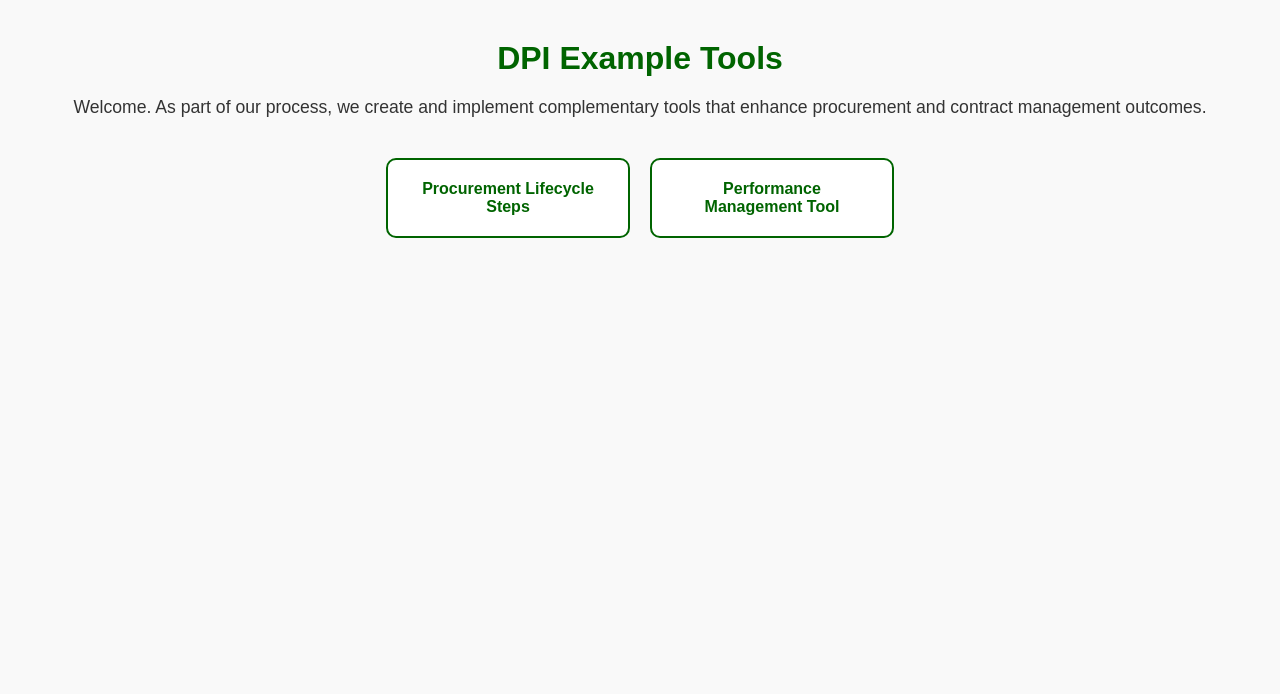
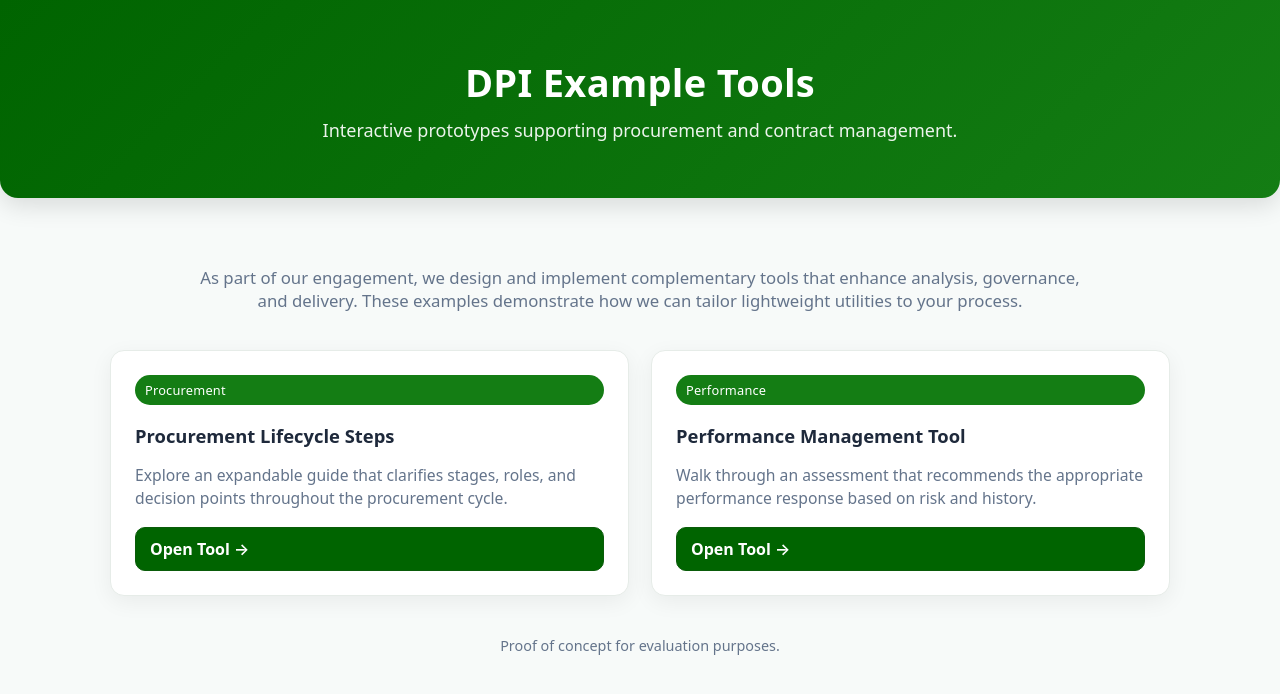
Before and after one commit to RazCand/DPItools, a plain HTML site: page index.html in a window 1280 px wide. Drawn offline with Linux system fonts and the light colour scheme.

```diff
--- a/index.html
+++ b/index.html
@@ -1,64 +1,161 @@
 <!DOCTYPE html>
 <html lang="en">
 <head>
-  <meta charset="UTF-8">
-  <meta name="viewport" content="width=device-width, initial-scale=1.0">
+  <meta charset="UTF-8" />
+  <meta name="viewport" content="width=device-width, initial-scale=1" />
   <title>DPI Example Tools</title>
   <style>
-    body {
-      font-family: Arial, sans-serif;
-      margin: 40px;
-      background-color: #f9f9f9;
-      color: #333;
+    :root{
+      --green-1:#006400; /* darkest */
+      --green-2:#0A5C0A;
+      --green-3:#147D14;
+      --green-4:#1F9A1F; /* lightest used with white text */
+      --ink:#1e293b;
+      --muted:#64748b;
+      --card:#ffffff;
+      --bg:#f7faf9;
+    }
+    *{box-sizing:border-box}
+    body{
+      margin:0;
+      font-family: system-ui, -apple-system, Segoe UI, Roboto, Helvetica, Arial, "Apple Color Emoji","Segoe UI Emoji";
+      background: var(--bg);
+      color: var(--ink);
+    }
+    .wrap{
+      max-width: 1100px;
+      margin: 0 auto;
+      padding: 40px 20px 80px;
+    }
+    header{
+      background: linear-gradient(135deg, var(--green-1), var(--green-3));
+      color:#fff;
+      border-bottom-left-radius: 18px;
+      border-bottom-right-radius: 18px;
+      padding: 56px 20px;
       text-align: center;
+      box-shadow: 0 8px 24px rgba(0,0,0,.12);
     }
-    header {
-      font-size: 2em;
-      font-weight: bold;
-      margin-bottom: 20px;
-      color: #006400;
+    header h1{
+      margin:0 0 10px;
+      font-weight:700;
+      letter-spacing:.3px;
+      font-size: clamp(28px, 4.5vw, 38px);
     }
-    p {
-      font-size: 1.1em;
-      margin-bottom: 40px;
+    header p{
+      margin:0;
+      opacity:.92;
+      font-size: clamp(14px, 2.5vw, 18px);
     }
-    .tool-links {
+    .intro{
+      margin: 28px auto 38px;
+      max-width: 900px;
+      text-align: center;
+      color: var(--muted);
+      font-size: 1.05rem;
+    }
+    .grid{
+      display: grid;
+      grid-template-columns: repeat(auto-fit, minmax(260px, 1fr));
+      gap: 22px;
+      align-items: stretch;
+    }
+    .card{
+      background: var(--card);
+      border: 1px solid #e6ece8;
+      border-radius: 14px;
+      padding: 24px;
       display: flex;
-      justify-content: center;
-      gap: 20px;
+      flex-direction: column;
+      justify-content: space-between;
+      gap: 12px;
+      box-shadow: 0 6px 22px rgba(0,0,0,.06);
+      transition: transform .18s ease, box-shadow .18s ease, border-color .18s ease;
     }
-    .tool-card {
-      background-color: #ffffff;
-      border: 2px solid #006400;
+    .card:hover{
+      transform: translateY(-4px);
+      box-shadow: 0 10px 28px rgba(0,0,0,.10);
+      border-color: #dbe7df;
+    }
+    .badge{
+      display:inline-block;
+      padding:6px 10px;
+      font-size:.8rem;
+      border-radius:999px;
+      color:#fff;
+      background: var(--green-3);
+      letter-spacing:.2px;
+    }
+    .card h3{
+      margin:6px 0 4px;
+      font-size: 1.15rem;
+    }
+    .card p{
+      margin:0 0 6px;
+      color: var(--muted);
+      font-size: .98rem;
+      line-height: 1.45;
+      min-height: 44px;
+    }
+    .cta{
+      margin-top:auto;
+      display:inline-flex;
+      align-items:center;
+      gap:10px;
+      text-decoration:none;
+      color:#fff;
+      background: var(--green-1);
+      border: 1px solid var(--green-2);
+      padding: 10px 14px;
       border-radius: 10px;
-      padding: 20px;
-      width: 200px;
-      text-align: center;
-      transition: 0.3s ease;
+      font-weight: 600;
+      transition: background .18s ease, transform .12s ease;
     }
-    .tool-card:hover {
-      background-color: #eaf6ea;
-      transform: translateY(-5px);
-    }
-    .tool-card a {
-      text-decoration: none;
-      color: #006400;
-      font-weight: bold;
-      display: block;
+    .cta:hover{ background: var(--green-2); transform: translateY(-1px); }
+    .cta:active{ transform: translateY(0); }
+    footer{
+      margin-top: 40px;
+      text-align:center;
+      color: var(--muted);
+      font-size:.9rem;
     }
   </style>
 </head>
 <body>
-  <header>DPI Example Tools</header>
-  <p>Welcome. As part of our process, we create and implement complementary tools that enhance procurement and contract management outcomes.</p>
+  <header>
+    <h1>DPI Example Tools</h1>
+    <p>Interactive prototypes supporting procurement and contract management.</p>
+  </header>
 
-  <div class="tool-links">
-    <div class="tool-card">
-      <a href="lifecyclesteps.html">Procurement Lifecycle Steps</a>
+  <div class="wrap">
+    <p class="intro">
+      As part of our engagement, we design and implement complementary tools that enhance analysis, governance, and delivery.
+      These examples demonstrate how we can tailor lightweight utilities to your process.
+    </p>
+
+    <div class="grid">
+      <div class="card">
+        <span class="badge">Procurement</span>
+        <h3>Procurement Lifecycle Steps</h3>
+        <p>Explore an expandable guide that clarifies stages, roles, and decision points throughout the procurement cycle.</p>
+        <a class="cta" href="lifecyclesteps.html" aria-label="Open Procurement Lifecycle Steps">
+          Open Tool →
+        </a>
+      </div>
+
+      <div class="card">
+        <span class="badge">Performance</span>
+        <h3>Performance Management Tool</h3>
+        <p>Walk through an assessment that recommends the appropriate performance response based on risk and history.</p>
+        <a class="cta" href="performance.html" aria-label="Open Performance Management Tool">
+          Open Tool →
+        </a>
+      </div>
     </div>
-    <div class="tool-card">
-      <a href="performance.html">Performance Management Tool</a>
-    </div>
+
+    <footer>
+      Proof of concept for evaluation purposes.
+    </footer>
   </div>
 </body>
 </html>
```
Also changed, not shown: lifecyclesteps.html (+21 -0 lines), performance.html (+19 -0 lines).
